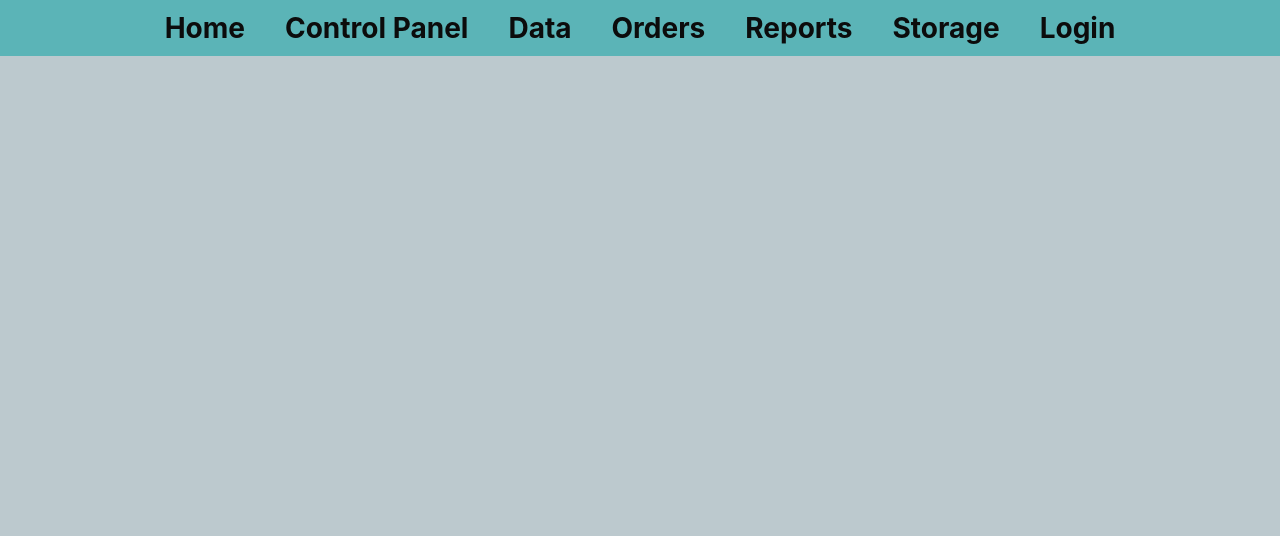
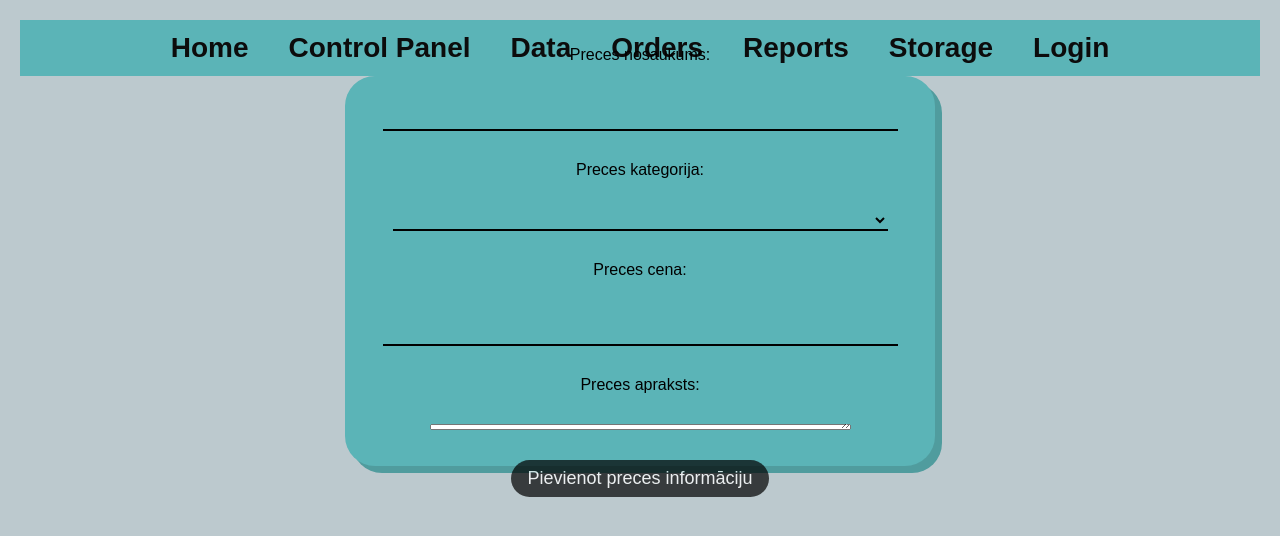
Before and after one commit to Dragonbestgg1/lietotajulomas, a React (Create React App) app: page /data in a window 1280 px wide. Shown: the top 536 px of the page. Built offline with nearby package versions, Linux system fonts and the light colour scheme.

Commit message:
frotnend: data
frotnend: data

```diff
--- a/src/data/index.js
+++ b/src/data/index.js
@@ -6,7 +6,25 @@ import axios from 'axios';
 function Data(){
     return(
         <div className={`${style.main}`}>
+            <form id="productForm">
+    <label for="productName">Preces nosaukums:</label>
+    <input type="text" id="productName" name="productName"/>
 
+    <label for="productCategory">Preces kategorija:</label>
+    <select id="productCategory" name="productCategory">
+      <option value="electronics">Elektronika</option>
+      <option value="clothing">Apģērbs</option>
+      <option value="home">Mājas preces</option>
+    </select>
+
+    <label for="productPrice">Preces cena:</label>
+    <input type="text" id="productPrice" name="productPrice"/>
+
+    <label for="productDescription">Preces apraksts:</label>
+    <textarea id="productDescription" name="productDescription" rows="4" cols="50"></textarea>
+
+    <input type="submit" value="Pievienot preces informāciju"/>
+  </form>
         </div>
     )
 }
--- a/src/styles/data.module.css
+++ b/src/styles/data.module.css
@@ -0,0 +1,57 @@
+body {
+    font-family: Arial, sans-serif;
+    margin: 20px;
+  }
+
+  form {
+    width: 100%;
+    max-width: 550px;
+    height: 350px;
+    background-color: #5bb4b7;
+    border-radius: 30px;
+    box-shadow: 7px 7px #509c9e;
+    display: flex;
+    flex-direction: column;
+    justify-content: center;
+    align-items: center;
+    gap: 30px;
+    padding: 20px;
+    margin: 0 auto;
+    border: none;
+  }
+
+  input[type="text"], select {
+    width: 90%;
+    height: 5%;
+    padding: 10px;
+    border: none;
+    border-bottom: 2px solid black;
+    background: none;
+    transition: 0.2s ease;
+    color: black;
+  }
+
+  input[type="text"]::placeholder {
+    color: black;
+  }
+
+  input[type="text"]:hover {
+    padding: 10px 25px;
+  }
+
+  input[type="submit"] {
+    background: black;
+    border-radius: 30px;
+    border: none;
+    color: #FFFFFF;
+    font-size: 18px;
+    transition: 0.3s ease;
+    padding: 8px 16px;
+    opacity: 0.7;
+  }
+
+  input[type="submit"]:hover {
+    padding: 8px 24px;
+    opacity: 1;
+    transform: scale(1.1);
+  }
```
Also changed, not shown: src/reports/index.js (line endings or trailing spaces).
